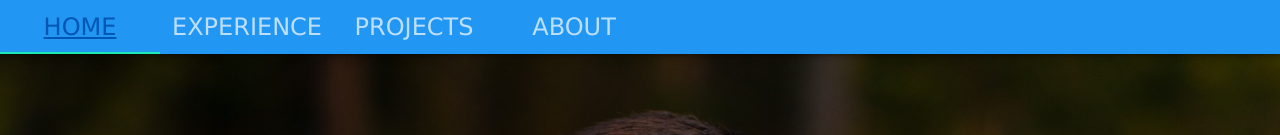
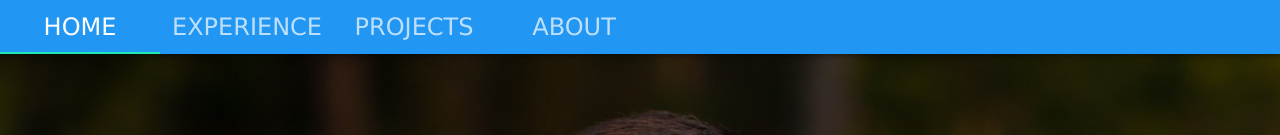
Before and after one commit to logar16/my-site, a React (Create React App) app: page / in a window 1280 px wide. Shown: the top 135 px of the page. Built offline with nearby package versions, Linux system fonts and the light colour scheme.

Commit message:
Remove Links from the AppBar

```diff
--- a/src/App.js
+++ b/src/App.js
@@ -2,8 +2,8 @@ import React, {useState} from "react";
 import {
   Switch,
   Route,
-  Link,
-  useLocation
+  useLocation,
+  useHistory
 } from "react-router-dom";
 import AppBar from '@material-ui/core/AppBar';
 import Tabs from '@material-ui/core/Tabs';
@@ -49,24 +49,32 @@ function NavBar() {
   let index = Math.max(0, locations.indexOf(path));
   const [value, setValue] = useState(index);
 
+  const history = useHistory();
+
   const handleChange = (event, newValue) => {
     setValue(newValue);
     window.scrollTo({top: 0});
+    if (newValue != value) {
+      if (newValue > 0)
+        history.push(`/${locations[newValue]}`);
+      else
+        history.push(`${locations[newValue]}`);
+    }
   }
+  console.log(`path: ${path}, index: ${index}, value: ${value}`);
 
   if (index !== value) {
     setValue(index)
   }
-  // console.log(`path: ${path}, index: ${index}, value: ${value}`);
 
   const style = { fontSize: 24 };
   return (
     <AppBar position="sticky">
       <Tabs value={value} onChange={handleChange}>
-        <Tab  label='Home'        to=""  component={Link} style={style}/>
-        <Tab  label='Experience'  to="/experience"  component={Link} style={style}/>
-        <Tab  label='Projects'    to="/projects"  component={Link} style={style}/>
-        <Tab  label='About'       to="/about" component={Link} style={style}/>
+        <Tab  label='Home'        style={style}/>
+        <Tab  label='Experience'  style={style}/>
+        <Tab  label='Projects'    style={style}/>
+        <Tab  label='About'       style={style}/>
       </Tabs>
     </AppBar>
   )
```
